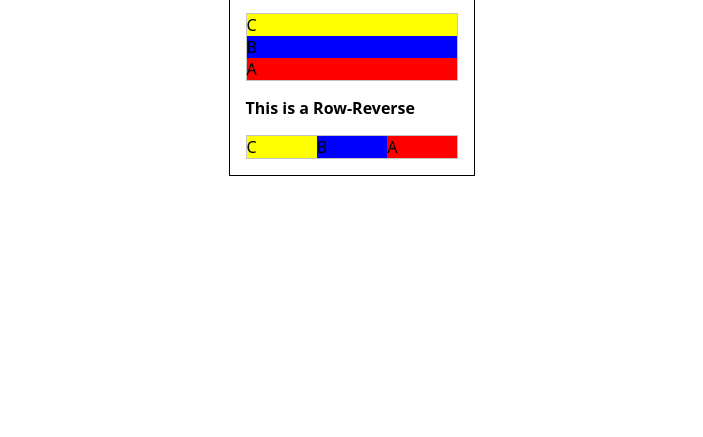
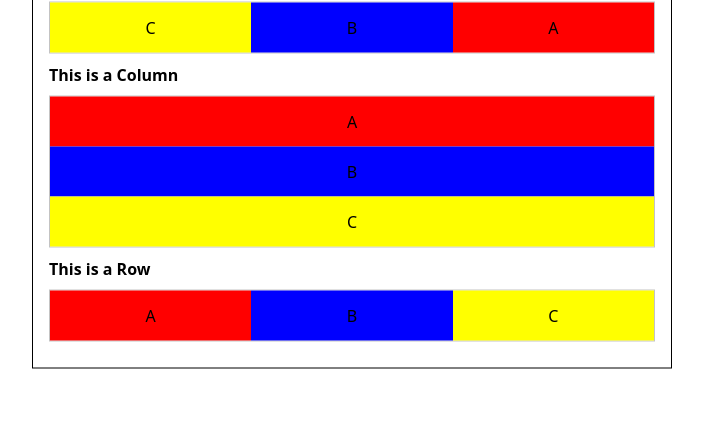
Before and after one commit to uemura5683/css-modan, a plain HTML site: page flex-direction/index.html in a window 1280 px wide. Shown: the part 363-800 px from the top of the page, without its empty margins (288-991 px from the left). Drawn offline with Linux system fonts and the light colour scheme.

Commit message:
トップ・flex-direction・full-bleed-layoutのフォルダ追加修正

```diff
--- a/flex-direction/index.html
+++ b/flex-direction/index.html
@@ -4,7 +4,7 @@
 <head>
   <meta charset="utf-8">
   <meta name="viewport" content="width=device-width">
-  <title>dark-mode</title>
+  <title>flex-direction</title>
   <style type="text/css">
     * {
       box-sizing: border-box;
@@ -16,33 +16,43 @@
     body {
       min-block-size: 100%;
       font-family: system-ui, sans-serif;
-      display: grid;
-      place-content: center;
-      gap: 2rem;
     }
     main {
       padding: 1rem;
       border: 1px solid;
-      display: grid;
-      gap: 1rem;
+      width: 90%;
+      position: absolute;
+      top: 50%;
+      left: 50%;
+      transform: translate(-50%, -50%);
+      height: 80vh;
+      overflow: scroll;
+    }
+    main > * {
+      margin: 0 0 10px;
+    }
+    div[id*='content'] {
+      width: 100%;
+      border: 1px solid #c3c3c3;
+      display: flex;
     }
     #content {
-      width: 100%;
-      height: 100%;
-      border: 1px solid #c3c3c3;
-      display: flex;
       flex-direction: column-reverse;
     }
     #content1 {
-      width: 100%;
-      height: 100%;
-      border: 1px solid #c3c3c3;
-      display: flex;
       flex-direction: row-reverse;
     }
-    .box,.box1 {
+    #content2 {
+      flex-direction: column
+    }
+    #content3 {
+      flex-direction: row;
+    }
+    div[class*='box'] {
       width: 100%;
-      height: 100%;
+      height: 50px;
+      text-align: center;
+      line-height: 50px;
     }
     .red {
       background: red;
@@ -52,6 +62,12 @@
     }
     .yellow {
       background: yellow;
+    }
+    @media (min-width: 980px) {
+      main {
+        width: 50%;
+        height: auto;
+      }
     }
   </style>
 </head>
@@ -70,6 +86,19 @@
       <div class="box1 blue">B</div>
       <div class="box1 yellow">C</div>
     </div>
+    <h4>This is a Column</h4>
+    <div id="content2">
+      <div class="box2 red">A</div>
+      <div class="box2 blue">B</div>
+      <div class="box2 yellow">C</div>
+    </div>
+    <h4>This is a Row</h4>
+    <div id="content3">
+      <div class="box3 red">A</div>
+      <div class="box3 blue">B</div>
+      <div class="box3 yellow">C</div>
+    </div>
+
   </main>
 </body>
 </html>
```
Also changed, not shown: full-bleed-layout/index.html (added, +46 -0 lines), index.html (+14 -0 lines).
